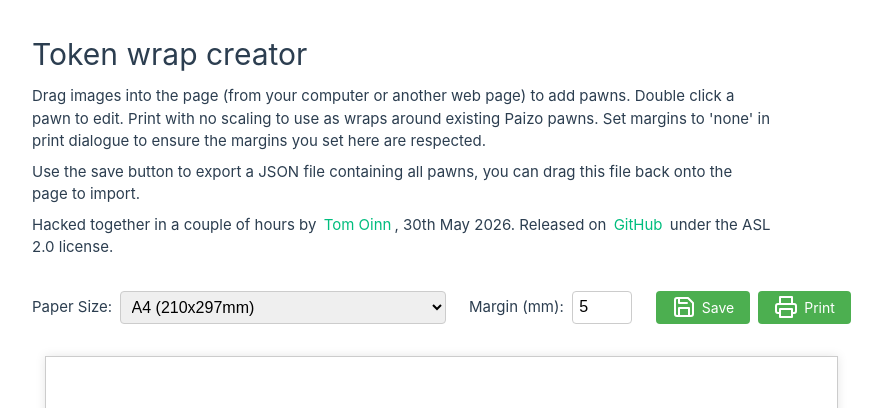
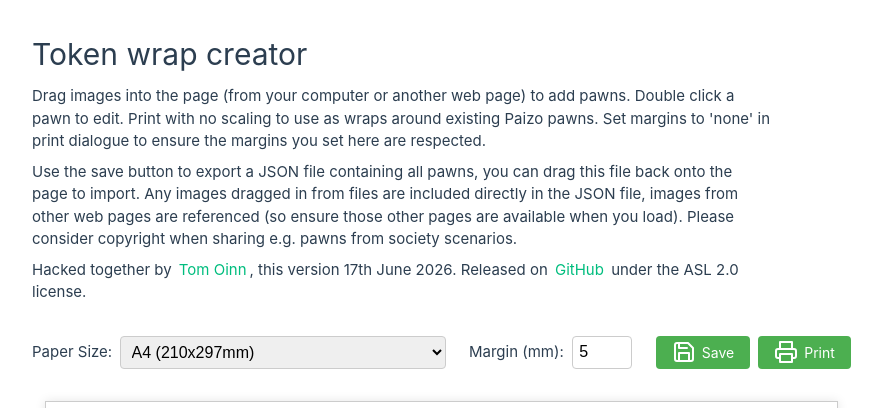
Before and after one commit to tomoinn/token-wrap-generator, a Vue app: page / in a window 1280 px wide. Shown: the top 408 px of the page, without its empty margins (32-914 px from the left). Built offline with nearby package versions, Linux system fonts and the light colour scheme.

Commit message:
Update instructions in App.vue: clarify JSON export behavior and add copyright considerations

```diff
--- a/src/App.vue
+++ b/src/App.vue
@@ -257,9 +257,11 @@ const importState = async (file: File) => {
           respected.
         </div>
         <div>Use the save button to export a JSON file containing all pawns, you can drag this file back onto the page
-          to import.
+          to import. Any images dragged in from files are included directly in the JSON file, images from other web
+          pages are referenced (so ensure those other pages are available when you load). Please consider copyright
+          when sharing e.g. pawns from society scenarios.
         </div>
-        <div>Hacked together in a couple of hours by <a href="https://github.com/tomoinn">Tom Oinn</a>, 30th May 2026.
+        <div>Hacked together by <a href="https://github.com/tomoinn">Tom Oinn</a>, this version 17th June 2026.
           Released on <a href="https://github.com/tomoinn/token-wrap-generator">GitHub</a> under the ASL 2.0 license.
         </div>
       </div>
```
